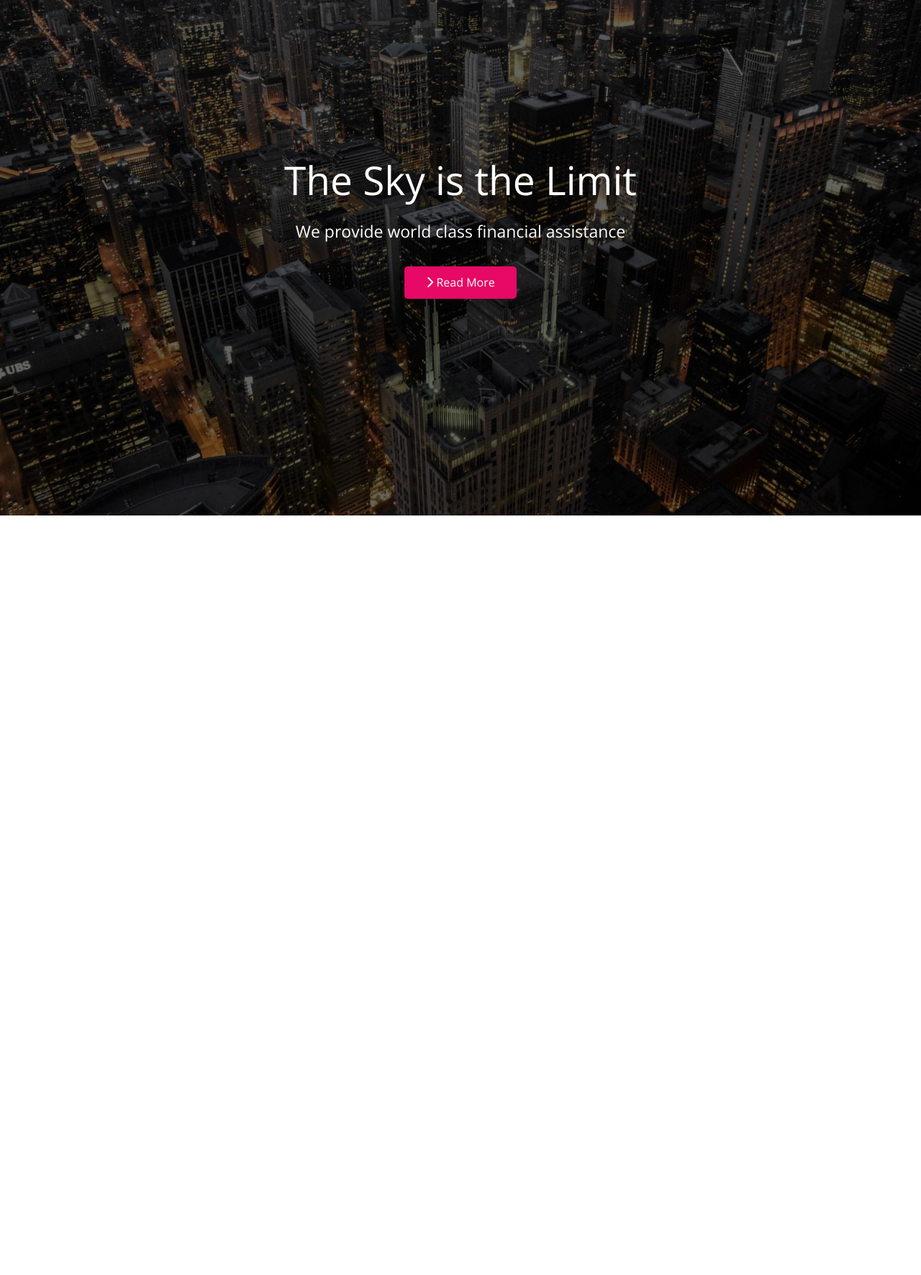
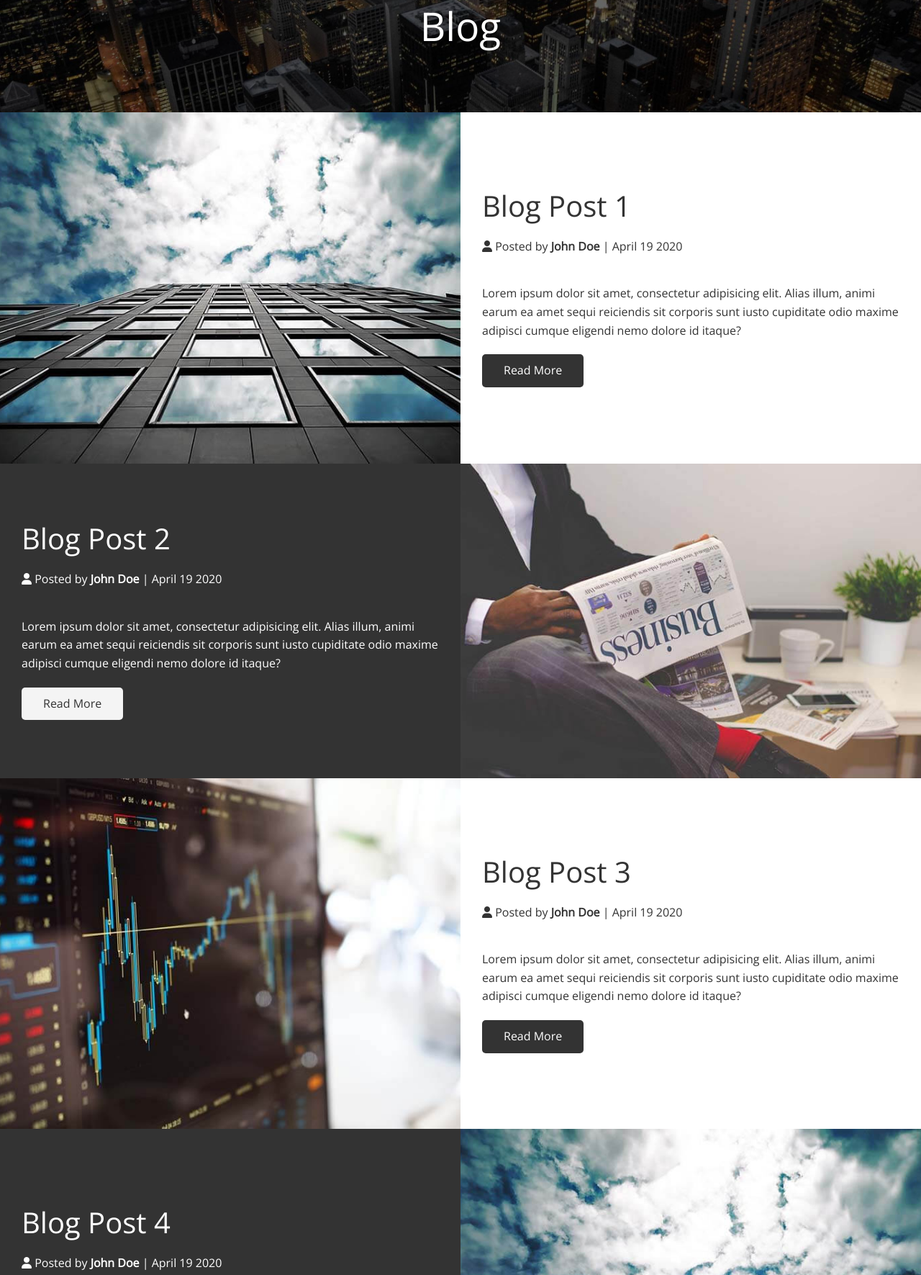
Before and after one commit to clinton8291/redron-ledger, a website: page blogs.html in a window 1280 px wide. Shown: the part 84-1855 px from the top of the page at 72% size. Before the commit the page ends 800 px from the top, so only its background shows below. Drawn offline with nearby package versions, Linux system fonts and the light colour scheme.

Commit message:
Add blog posts

```diff
--- a/blogs.html
+++ b/blogs.html
@@ -16,7 +16,7 @@
 
     <title>Redron Ledger</title>
 </head>
-<body id="home">
+<body id="blog">
     <header class="hero">
         <nav id="navbar" class="navbar top">
             <h1 class="logo">
@@ -31,12 +31,102 @@
             </ul>
         </nav>
         <div class="content">
-            <h1>The Sky is the Limit</h1>
-            <p>We provide world class financial assistance</p>
-            <a href="#about" class="btn"><i class="fas fa-chevron-right"></i> Read More</a>
+            <h1>Blog</h1>
         <div>
     </header>
     <main>
+        <section id="blog1" class="flex-columns">
+            <div class="row">
+                <div class="column">
+                    <div class="column-1">
+                        <img src="images/blog/blog1.jpg" alt="" />
+                    </div>
+                </div>
+                <div class="column">
+                    <div class="column-2 bg-light">
+                        <h2>Blog Post 1</h2>
+                        <p class="meta">
+                            <i class="fas fa-user"></i> Posted by <strong>John Doe</strong> | April 19 2020
+                        </p>
+                        <p>Lorem ipsum dolor sit amet, consectetur adipisicing elit. Alias
+                            illum, animi earum ea amet sequi reiciendis sit corporis sunt
+                            iusto cupiditate odio maxime adipisci cumque eligendi nemo
+                            dolore id itaque?
+                        </p>
+                        <a href="#" class="btn btn-dark">Read More</a>
+                    </div>
+                </div>
+            </div>
+        </section>
+        <section id="blog2" class="flex-columns flex-reverse">
+            <div class="row">
+                <div class="column">
+                    <div class="column-1">
+                        <img src="images/blog/blog2.jpg" alt="" />
+                    </div>
+                </div>
+                <div class="column">
+                    <div class="column-2 bg-dark">
+                        <h2>Blog Post 2</h2>
+                        <p class="meta">
+                            <i class="fas fa-user"></i> Posted by <strong>John Doe</strong> | April 19 2020
+                        </p>
+                        <p>Lorem ipsum dolor sit amet, consectetur adipisicing elit. Alias
+                            illum, animi earum ea amet sequi reiciendis sit corporis sunt
+                            iusto cupiditate odio maxime adipisci cumque eligendi nemo
+                            dolore id itaque?
+                        </p>
+                        <a href="#" class="btn btn-light">Read More</a>
+                    </div>
+                </div>
+            </div>
+        </section>
+        <section id="blog3" class="flex-columns">
+            <div class="row">
+                <div class="column">
+                    <div class="column-1">
+                        <img src="images/blog/blog3.jpg" alt="" />
+                    </div>
+                </div>
+                <div class="column">
+                    <div class="column-2 bg-light">
+                        <h2>Blog Post 3</h2>
+                        <p class="meta">
+                            <i class="fas fa-user"></i> Posted by <strong>John Doe</strong> | April 19 2020
+                        </p>
+                        <p>Lorem ipsum dolor sit amet, consectetur adipisicing elit. Alias
+                            illum, animi earum ea amet sequi reiciendis sit corporis sunt
+                            iusto cupiditate odio maxime adipisci cumque eligendi nemo
+                            dolore id itaque?
+                        </p>
+                        <a href="#" class="btn btn-dark">Read More</a>
+                    </div>
+                </div>
+            </div>
+        </section>
+        <section id="blog4" class="flex-columns flex-reverse">
+            <div class="row">
+                <div class="column">
+                    <div class="column-1">
+                        <img src="images/blog/blog1.jpg" alt="" />
+                    </div>
+                </div>
+                <div class="column">
+                    <div class="column-2 bg-dark">
+                        <h2>Blog Post 4</h2>
+                        <p class="meta">
+                            <i class="fas fa-user"></i> Posted by <strong>John Doe</strong> | April 19 2020
+                        </p>
+                        <p>Lorem ipsum dolor sit amet, consectetur adipisicing elit. Alias
+                            illum, animi earum ea amet sequi reiciendis sit corporis sunt
+                            iusto cupiditate odio maxime adipisci cumque eligendi nemo
+                            dolore id itaque?
+                        </p>
+                        <a href="#" class="btn btn-light">Read More</a>
+                    </div>
+                </div>
+            </div>
+        </section>
     </main>
     <footer>
     </footer>
--- a/package.json
+++ b/package.json
@@ -5,7 +5,7 @@
   "main": "index.js",
   "scripts": {
     "test": "echo \"Error: no test specified\" && exit 1",
-    "sass": "node-sass -w sass -o dist/css/ --recursive"
+    "sass": "node-sass -w sass/ -o dist/css/ --recursive"
   },
   "keywords": [],
   "author": "",
--- a/sass/includes/_styles.scss
+++ b/sass/includes/_styles.scss
@@ -187,3 +187,13 @@ p{
         }
     }
 }
+
+/** Blog **/
+#blog {
+    .hero{
+        height: 30vh;
+        @media (max-width: 768px){
+            height: 50vh;
+        }
+    }
+}
--- a/sass/includes/_utilities.scss
+++ b/sass/includes/_utilities.scss
@@ -144,6 +144,10 @@
         img{
             height: 100%;
         }
+        @media (max-width: 768px) {
+            flex: 100%;
+            max-width: 100%;
+        }
     }
 }
 .section-padding{
```
Also changed, not shown: index.html (+1 -1 lines), dist/css/redron-ledger.css.
